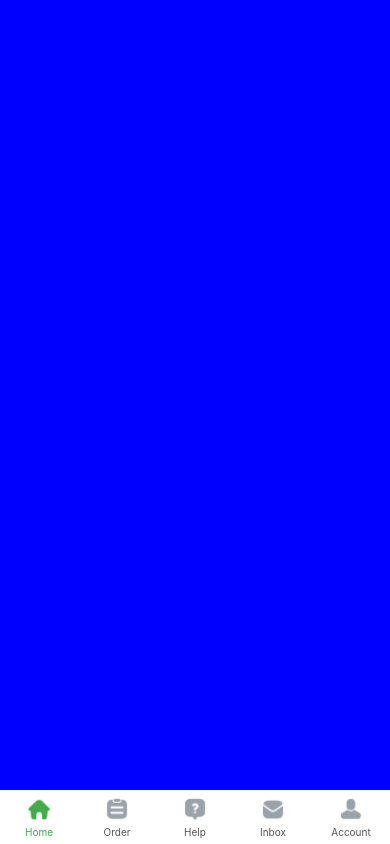
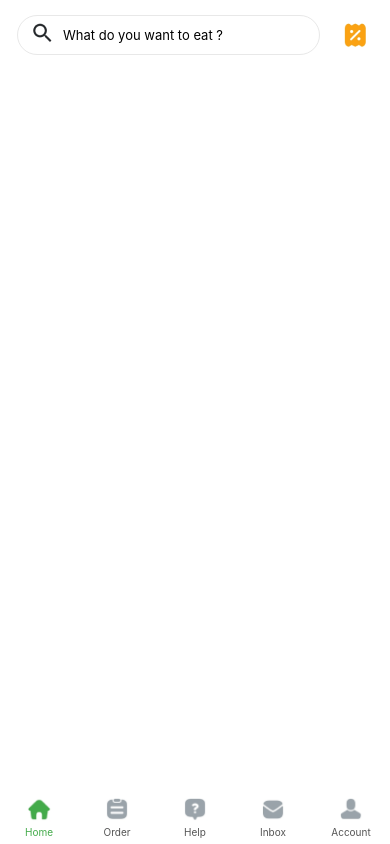
Before and after one commit to erlanggajatikusuma/clone-gojek-app, a React Native app: screen / in a window 390 px wide. Built offline with nearby package versions, Linux system fonts and the light colour scheme.

Commit message:
add search bar

```diff
--- a/App.js
+++ b/App.js
@@ -1,16 +1,49 @@
 import React from 'react';
-import {View, StyleSheet, Text, Image} from 'react-native';
+import {View, StyleSheet, Text, Image, TextInput} from 'react-native';
 import iconHome from './src/assets/icon/home-active.png';
 import iconOrder from './src/assets/icon/order.png';
 import iconHelp from './src/assets/icon/help.png';
 import iconInbox from './src/assets/icon/inbox.png';
 import iconAccount from './src/assets/icon/account.png';
+import iconSearch from './src/assets/icon/search.png';
+import iconPromo from './src/assets/icon/promo.png';
 
 const App = () => {
   return (
     <View style={styles.container}>
       {/* <Text style={styles.welcome}>Clone Gojek App</Text> */}
-      <View style={styles.content} />
+      <View style={styles.content}>
+        <View style={{marginHorizontal: 17, flexDirection: 'row'}}>
+          <View style={{position: 'relative', flex: 1}}>
+            <TextInput
+              placeholder="What do you want to eat ?"
+              style={{
+                paddingLeft: 45,
+                paddingRight: 20,
+                borderWidth: 1,
+                borderColor: '#E8E8E8',
+                borderRadius: 25,
+                height: 40,
+                fontSize: 13,
+                backgroundColor: 'white',
+                marginRight: 18,
+              }}
+            />
+            <Image
+              source={iconSearch}
+              style={{position: 'absolute', top: 5, left: 12}}
+            />
+          </View>
+          <View
+            style={{
+              width: 35,
+              alignItems: 'center',
+              justifyContent: 'center',
+            }}>
+            <Image source={iconPromo} />
+          </View>
+        </View>
+      </View>
       <View style={styles.bottom}>
         <View style={{flex: 1, alignItems: 'center', justifyContent: 'center'}}>
           <Image style={{width: 26, height: 26}} source={iconHome} />
@@ -50,11 +83,11 @@ const App = () => {
 const styles = StyleSheet.create({
   container: {
     flex: 1,
-    backgroundColor: 'white',
   },
   content: {
     flex: 1,
-    backgroundColor: 'blue',
+    backgroundColor: 'white',
+    paddingTop: 15,
   },
   bottom: {
     height: 54,
```
